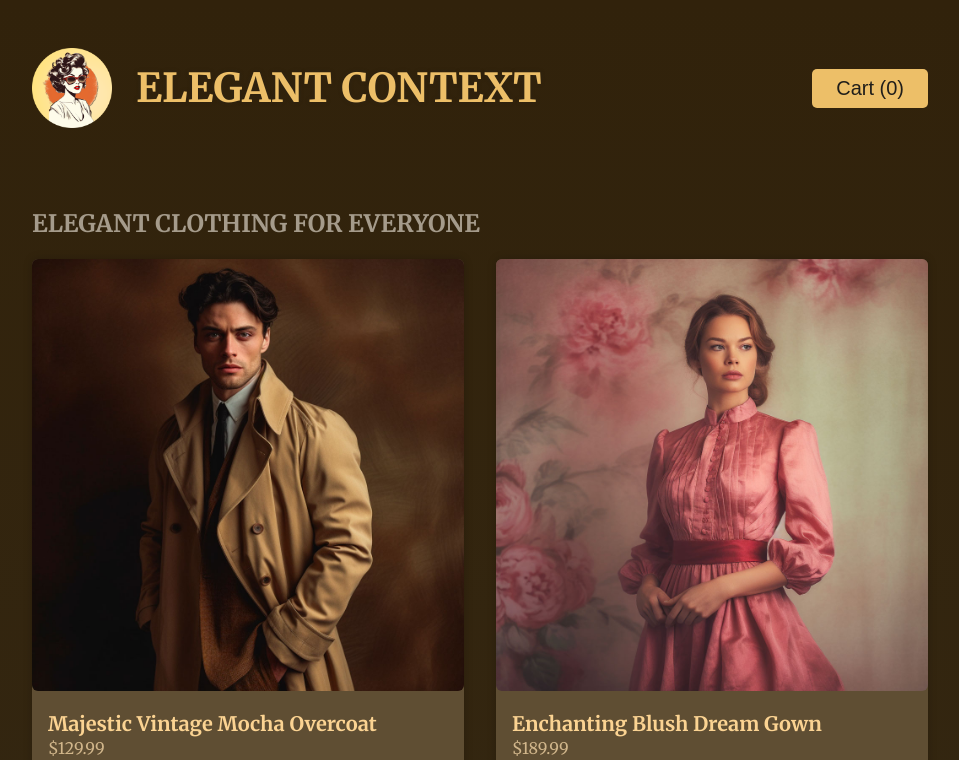
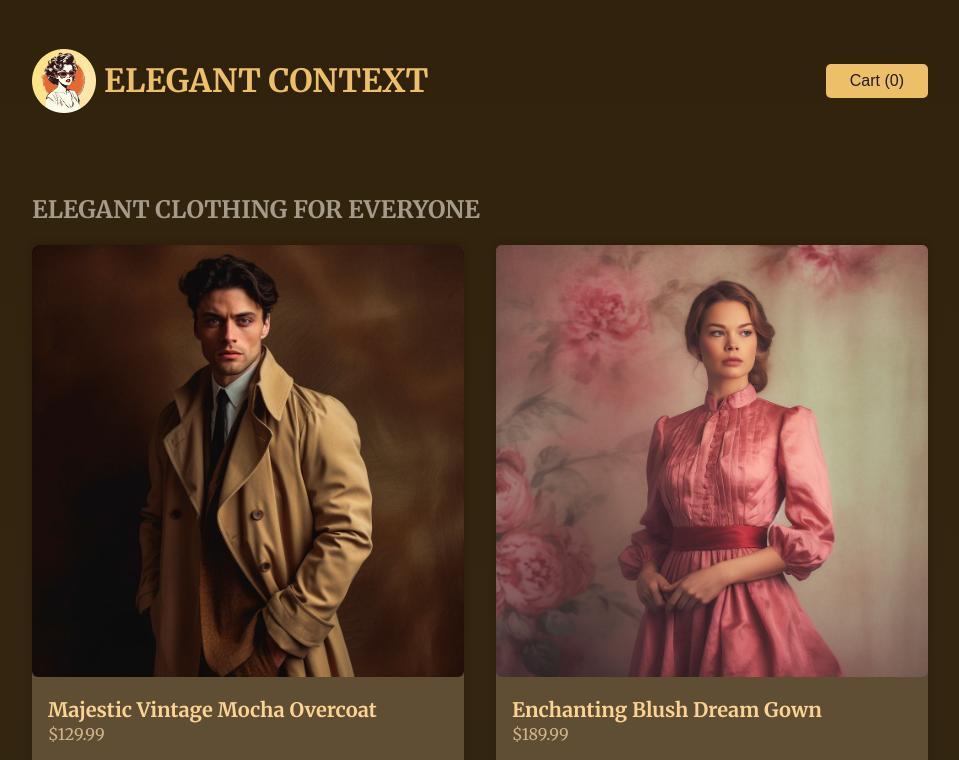
Before and after one commit to Mr-Luka/shopping-cart, a React (Vite) app: page / in a window 1280 px wide. Shown: the top 760 px of the page, without its empty margins (160-1119 px from the left). Built offline with nearby package versions, Linux system fonts and the light colour scheme.

Commit message:
fixed css

```diff
--- a/src/App.jsx
+++ b/src/App.jsx
@@ -1,4 +1,3 @@
-
 
 import Header from './components/Header.jsx';
 import Shop from './components/Shop.jsx';
@@ -6,7 +5,6 @@ import Product from './components/Product.jsx';
 import { DUMMY_PRODUCTS } from './dummy-products.js';
 import CartContextProvider from './store/shoping-cart-context.jsx';
 
-import {CartContext} from './store/shoping-cart-context.jsx';
 
 function App() {
 
--- a/src/index.css
+++ b/src/index.css
@@ -14,6 +14,8 @@ body {
   min-height: 100vh;
 }
 
+
+
 #main-header {
   display: flex;
   justify-content: space-between;
@@ -27,8 +29,8 @@ body {
 }
 
 #main-title img {
-  width: 5rem;
-  margin-right: 1.5rem;
+  width: 4rem;
+  margin-right: .5rem;
 }
 
 h1 {
@@ -36,7 +38,7 @@ h1 {
   text-transform: uppercase;
   color: #edbf68;
   text-shadow: 0 0 4px rgba(35, 34, 34, 0.4);
-  font-size: 2.5rem;
+  font-size: 2rem;
   margin: 0;
 }
 
@@ -46,7 +48,8 @@ h1 {
   border-radius: 5px;
   padding: 0.5rem 1.5rem;
   color: #201e1a;
-  font-size: 1.25rem;
+  font-size: 1rem;
+  margin-left: 1rem;
   cursor: pointer;
 }
 
```
